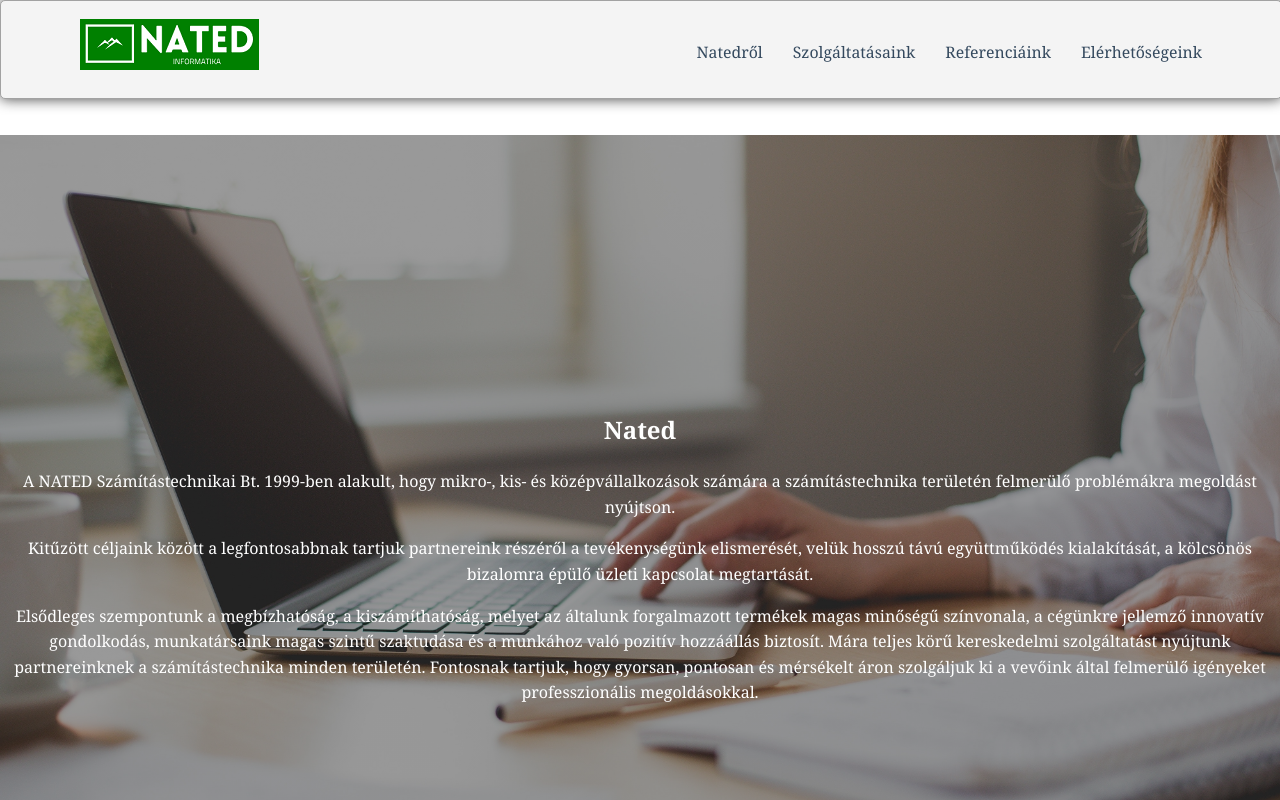
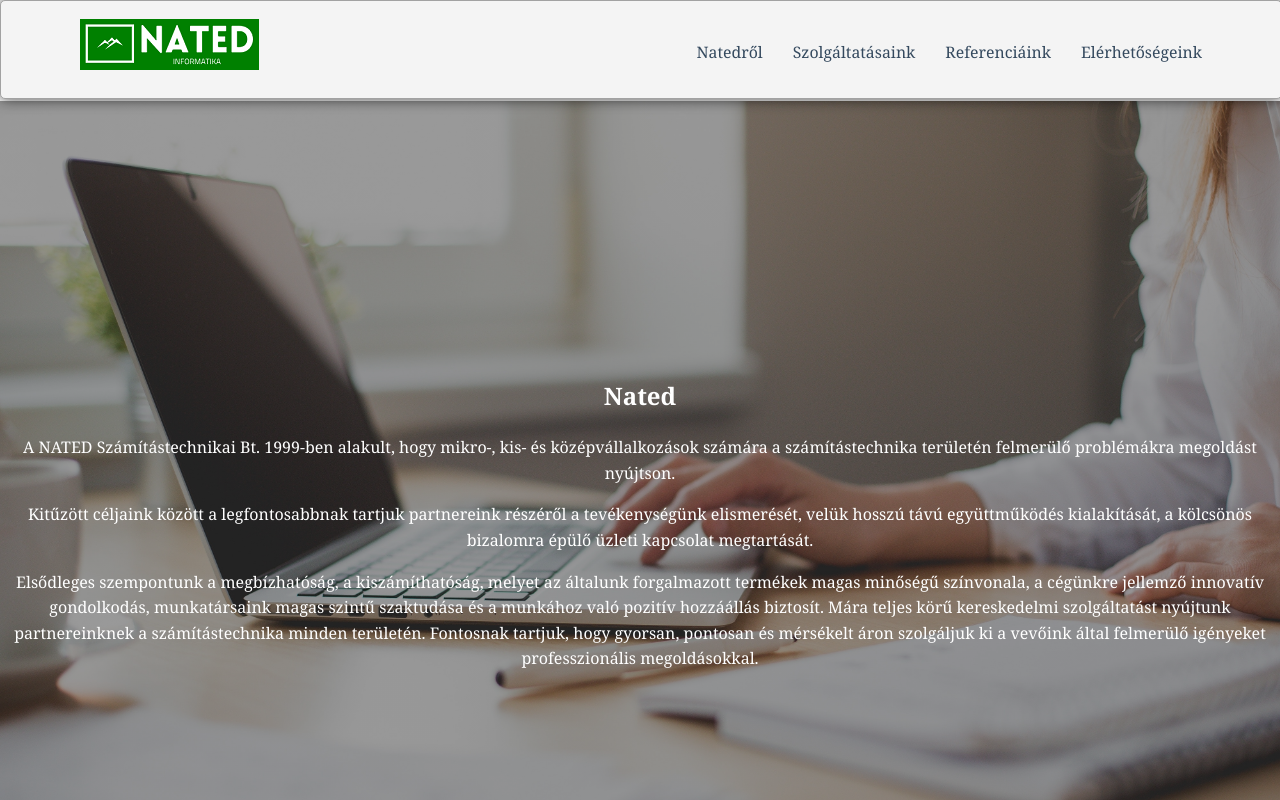
Before and after one commit to MichaelBarcley/nated, a React (Create React App) app: page / in a window 1280 px wide. Shown: the top 800 px of the page. Built offline with nearby package versions, Linux system fonts and the light colour scheme.

Commit message:
refact(header): adjust margin

```diff
--- a/src/App.css
+++ b/src/App.css
@@ -34,6 +34,6 @@ a {
     position: fixed;
   }
   .home {
-    margin-top: 135px;
+    margin-top: 101px;
   }
 }
--- a/src/Components/Header.css
+++ b/src/Components/Header.css
@@ -58,7 +58,7 @@ ul {
 		flex-direction: column;
 		align-items: center;
 		width: 100%;
-		margin: -135px 0;
+		margin: -101px 0;
     }
     .logo {
         margin: 0 5%;
```
